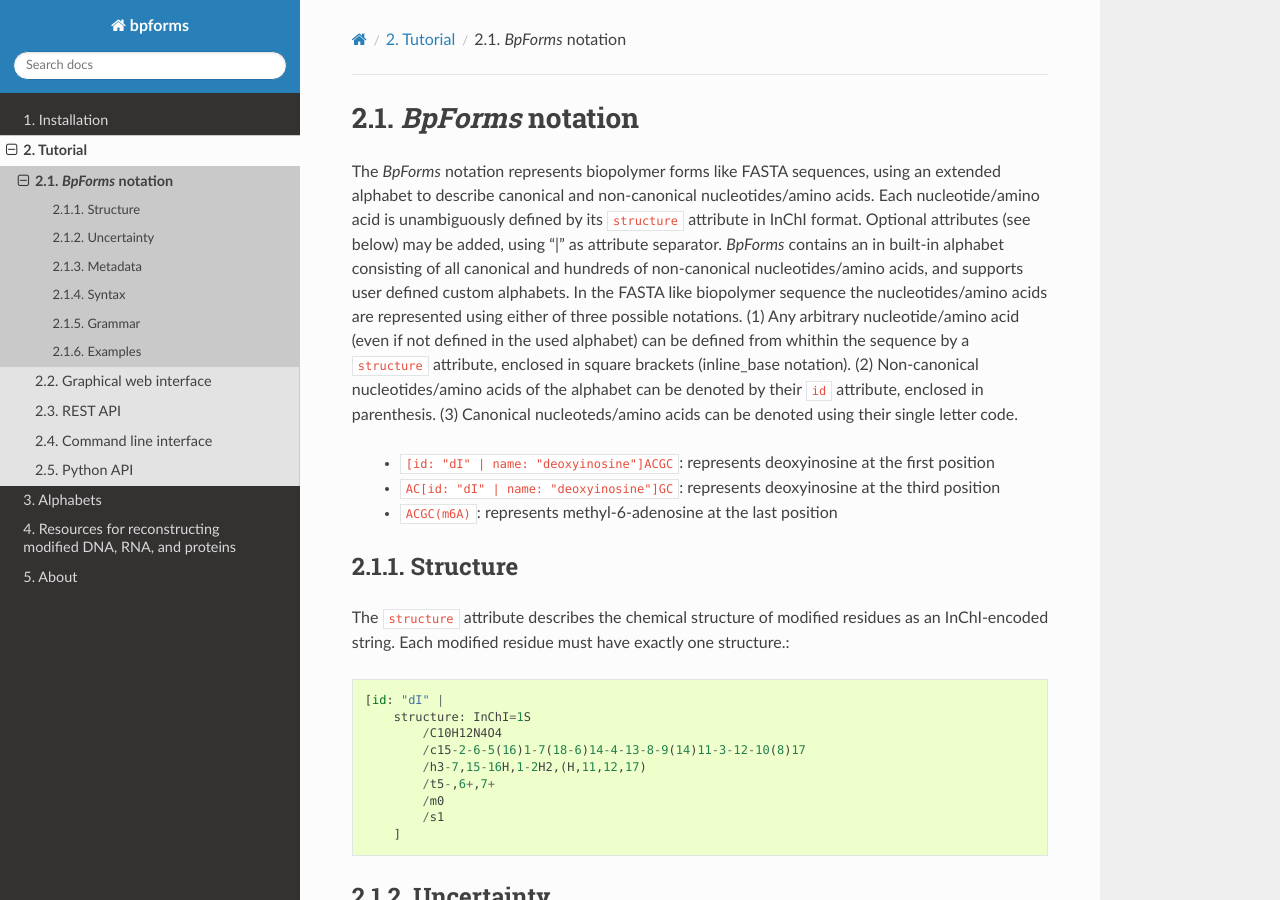
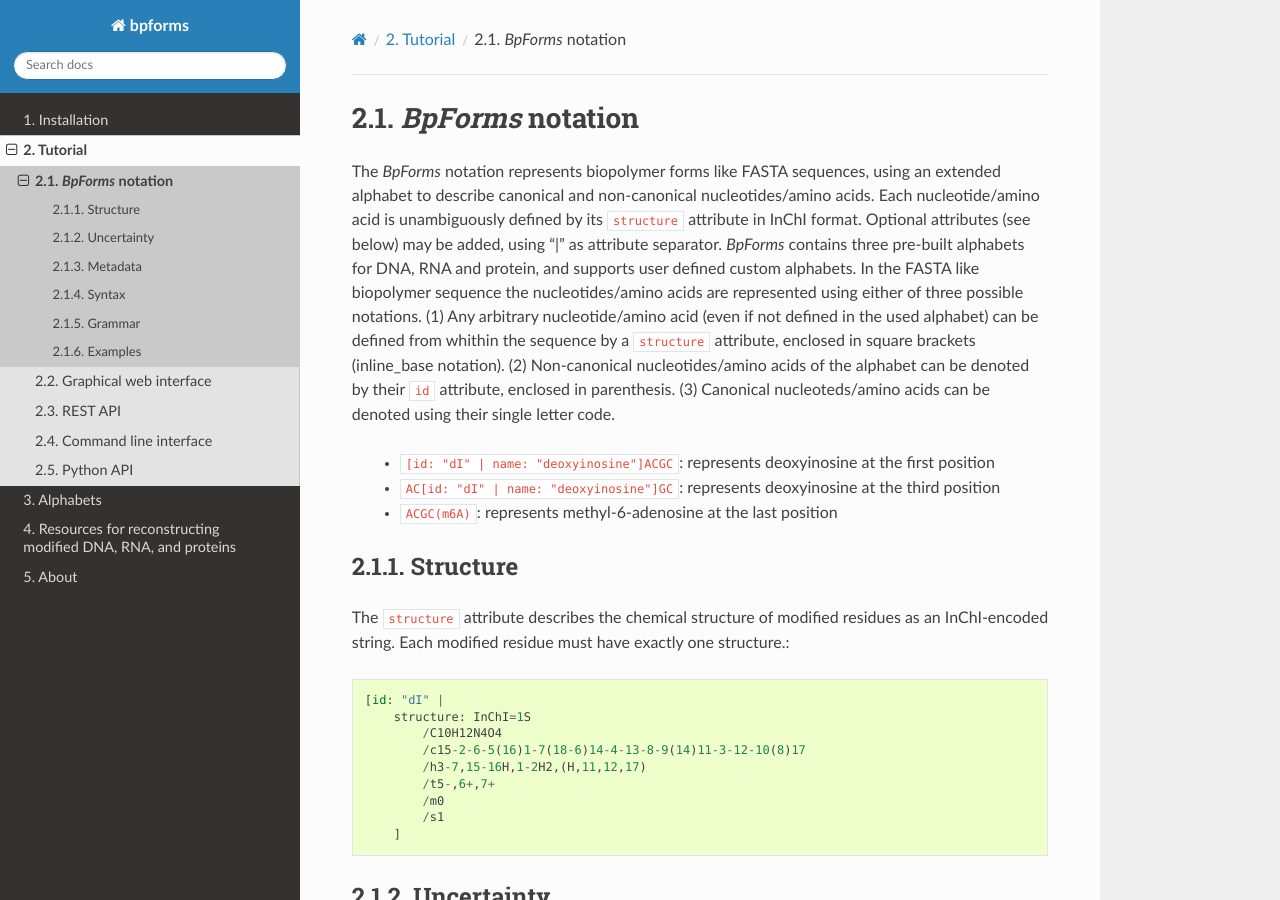
Before and after one commit to KarrLab/bpforms, a Sphinx documentation site: the page built from docs/notation.rst, in a window 1280 px wide and 900 px high. Built offline with Sphinx 7.4.7 and the Read the Docs theme 2.0.0, drawn with Linux system fonts in a browser that asks for light colours; pages that are not in the unit, such as notebooks, are missing from menus.

Commit message:
Update notation.rst

```diff
--- a/docs/notation.rst
+++ b/docs/notation.rst
@@ -3,7 +3,7 @@
 `BpForms` notation
 ------------------
 
-The `BpForms` notation represents biopolymer forms like FASTA sequences, using an extended alphabet to describe canonical and non-canonical nucleotides/amino acids. Each nucleotide/amino acid is unambiguously defined by its ``structure`` attribute in InChI format. Optional attributes (see below) may be added, using “|” as attribute separator. `BpForms` contains an in built-in alphabet consisting of all canonical and hundreds of non-canonical nucleotides/amino acids, and supports user defined custom alphabets. In the FASTA like biopolymer sequence the nucleotides/amino acids are represented using either of three possible notations. (1) Any arbitrary nucleotide/amino acid (even if not defined in the used alphabet) can be defined from whithin the sequence by a ``structure`` attribute, enclosed in square brackets (inline_base notation). (2) Non-canonical nucleotides/amino acids of the alphabet can be denoted by their ``id`` attribute, enclosed in parenthesis. (3) Canonical nucleoteds/amino acids can be denoted using their single letter code.
+The `BpForms` notation represents biopolymer forms like FASTA sequences, using an extended alphabet to describe canonical and non-canonical nucleotides/amino acids. Each nucleotide/amino acid is unambiguously defined by its ``structure`` attribute in InChI format. Optional attributes (see below) may be added, using “|” as attribute separator. `BpForms` contains three pre-built alphabets for DNA, RNA and protein, and supports user defined custom alphabets. In the FASTA like biopolymer sequence the nucleotides/amino acids are represented using either of three possible notations. (1) Any arbitrary nucleotide/amino acid (even if not defined in the used alphabet) can be defined from whithin the sequence by a ``structure`` attribute, enclosed in square brackets (inline_base notation). (2) Non-canonical nucleotides/amino acids of the alphabet can be denoted by their ``id`` attribute, enclosed in parenthesis. (3) Canonical nucleoteds/amino acids can be denoted using their single letter code.
 
     * ``[id: "dI" | name: "deoxyinosine"]ACGC``: represents deoxyinosine at the first position
     * ``AC[id: "dI" | name: "deoxyinosine"]GC``: represents deoxyinosine at the third position
```
